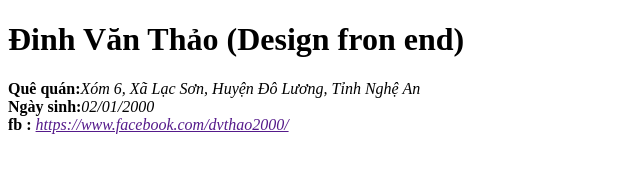
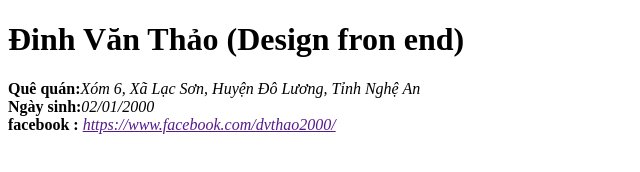
Before and after one commit to dinhthaoVKU/dinhthaoVKU.github.io, a plain HTML site: page index.html in a window 1280 px wide. Shown: the whole page, without its empty margins (0-640 px from the left). Drawn offline with Linux system fonts and the light colour scheme.

Commit message:
Thay doi fb thanh facebook

```diff
--- a/index.html
+++ b/index.html
@@ -16,7 +16,7 @@
         <b>Ngày sinh:</b><i>02/01/2000</i>
     </div>
     <div class="thongtin">
-        <b>fb   :</b> <i> <a href="">https://www.facebook.com/dvthao2000/</a></i>
+        <b>facebook :</b> <i> <a href="">https://www.facebook.com/dvthao2000/</a></i>
     </div>
 
 </body>
```
